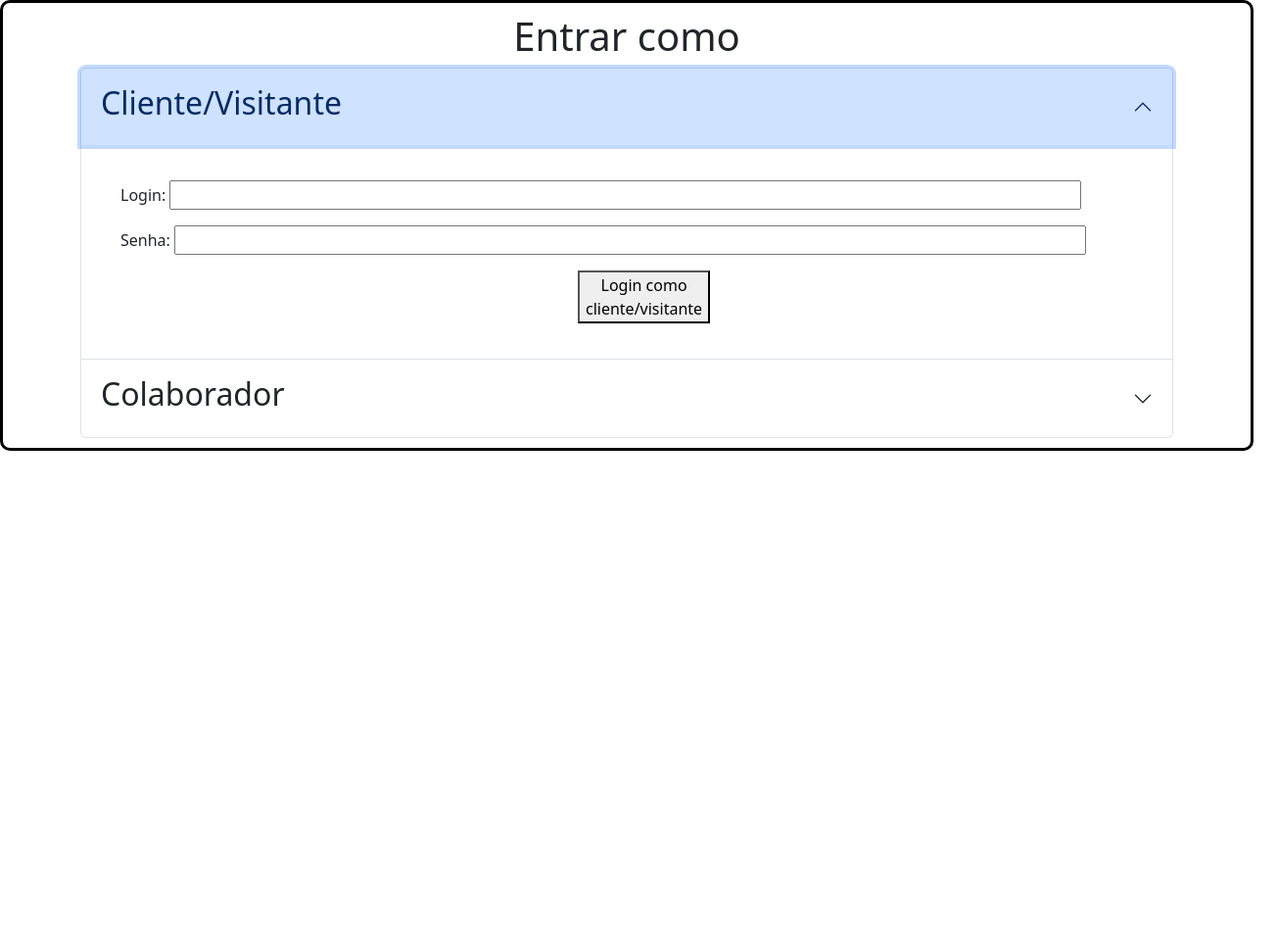
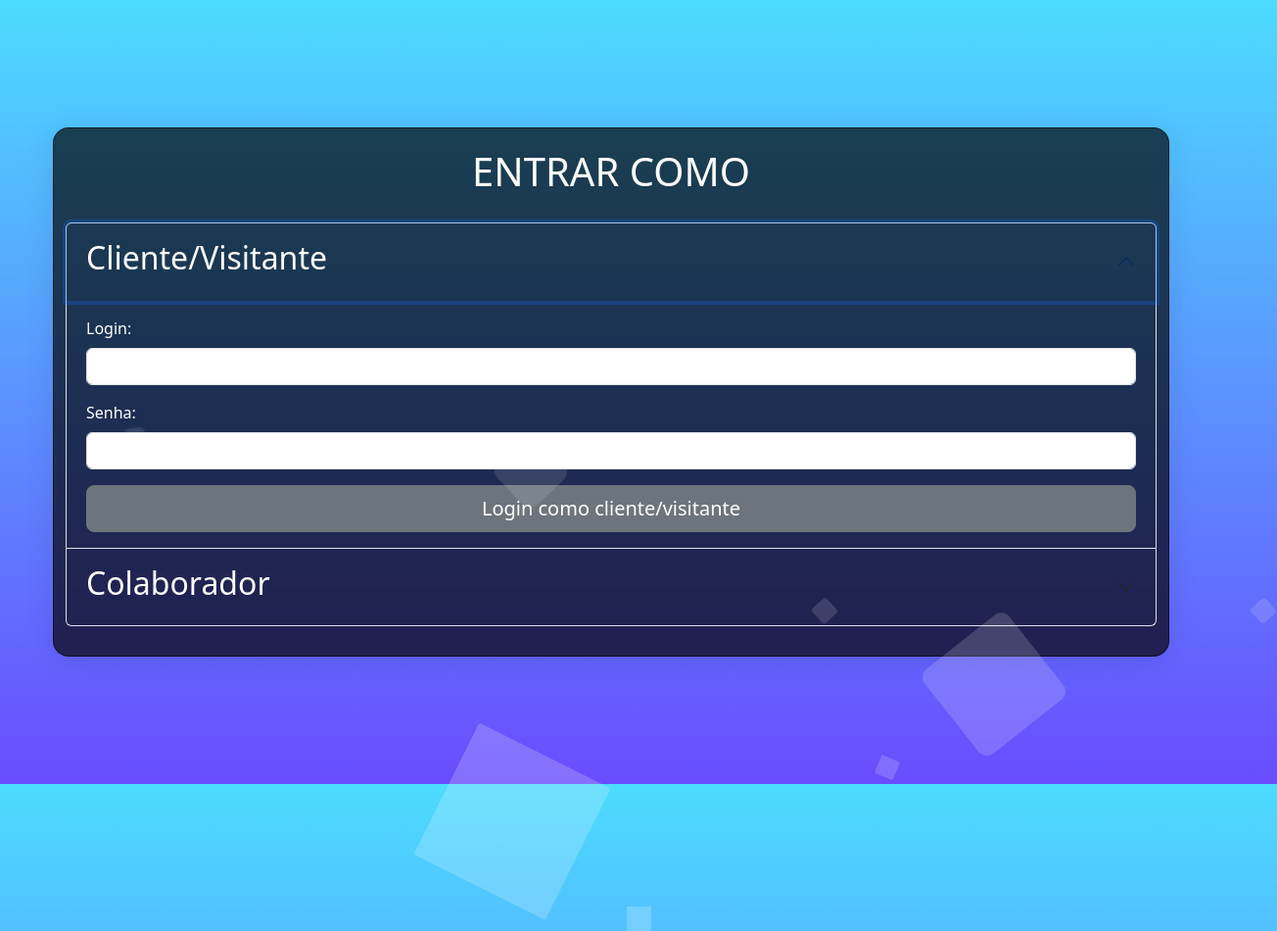
Before and after one commit to AmandaCacko/Projeto-Integrador-2sem, a plain HTML site: page login.html in a window 1280 px wide. Both pictures are taken after a click on the button "Cliente/Visitante". Shown: the whole page at 98% size, 1304 px wide, since content can reach past the window. Before the commit the page ends 800 px from the top, so only its background shows below. Drawn offline with nearby package versions, Linux system fonts and the light colour scheme.

Commit message:
Adição de animação e formatação do HTML/CSS login

```diff
--- a/login.html
+++ b/login.html
@@ -15,76 +15,87 @@
     <title>Login</title>
     <link rel="shortcut icon" type="imagex/png" href="./src/logo.ico" />
   </head>
-  <body>
+  <body class="full-height">
     <div class="container">
       <h1>Entrar como</h1>
-
-      <div class="accordion" id="accordionExample">
-        <div class="accordion-item">
-          <h2 class="accordion-header">
+      <div class="accordion" id="accordion">
+        <div class="accordion-item bg-transparent text-body">
+          <h2 class="accordion-header bg-transparent text-body">
             <button
-              class="accordion-button collapsed"
+              class="accordion-button collapsed bg-transparent text-body"
               type="button"
               data-bs-toggle="collapse"
               data-bs-target="#collapseTwo"
               aria-expanded="false"
               aria-controls="collapseTwo"
             >
-              <h2>Cliente/Visitante</h2>
+              <h2 class="text-white">Cliente/Visitante</h2>
             </button>
           </h2>
           <div
             id="collapseTwo"
-            class="accordion-collapse collapse"
-            data-bs-parent="#accordionExample"
+            class="accordion-collapse collapse bg-transparent text-body"
+            data-bs-parent="#accordion"
           >
-            <div class="accordion-body">
+            <div class="accordion-body bg-transparent text-body">
               <form>
                 <div class="mb-3">
-                  <label for="login">Login: </label>
-                  <input type="login" />
+                  <label for="login" class="form-label text-white"
+                    >Login:
+                  </label>
+                  <input type="login" class="form-control" />
                 </div>
                 <div class="mb-3">
-                  <label for="senha">Senha: </label>
-                  <input type="password" />
+                  <label for="senha" class="form-label text-white"
+                    >Senha:
+                  </label>
+                  <input type="password" class="form-control" />
                 </div>
-                <div class="button">
-                  <button type="submit">Login como cliente/visitante</button>
+                <div class="d-grid gap-2">
+                  <button type="submit" class="btn btn-secondary btn-lg">
+                    Login como cliente/visitante
+                  </button>
                 </div>
               </form>
             </div>
           </div>
         </div>
-        <div class="accordion-item">
-          <h2 class="accordion-header">
+        <div class="accordion-item bg-transparent text-body">
+          <h2 class="accordion-header bg-transparent text-body">
             <button
-              class="accordion-button collapsed"
+              class="accordion-button collapsed bg-transparent text-body"
               type="button"
               data-bs-toggle="collapse"
               data-bs-target="#collapseThree"
               aria-expanded="false"
               aria-controls="collapseThree"
             >
-              <h2>Colaborador</h2>
+              <h2 class="text-white">Colaborador</h2>
             </button>
           </h2>
           <div
             id="collapseThree"
             class="accordion-collapse collapse"
-            data-bs-parent="#accordionExample"
+            data-bs-parent="#accordion"
           >
             <div class="accordion-body">
               <form>
                 <div class="mb-3">
-                  <label for="login">Login: </label>
-                  <input type="login" />
+                  <label for="login" class="form-label text-white"
+                    >Login:
+                  </label>
+                  <input type="login" class="form-control" />
                 </div>
                 <div class="mb-3">
-                  <label for="senha">Senha: </label>
-                  <input type="password" />
+                  <label for="senha" class="form-label text-white"
+                    >Senha:
+                  </label>
+                  <input type="password" class="form-control" />
                 </div>
-                <div class="button">
-                  <button type="submit">Login como colaborador</button>
+                <div class="d-grid gap-2">
+                  <button type="submit" class="btn btn-secondary btn-lg">
+                    Login como colaborador
+                  </button>
                 </div>
               </form>
             </div>
@@ -92,6 +103,16 @@
         </div>
       </div>
     </div>
+    <ul class="animationBackground">
+      <li></li>
+      <li></li>
+      <li></li>
+      <li></li>
+      <li></li>
+      <li></li>
+      <li></li>
+      <li></li>
+    </ul>
   </body>
   <script
     src="https://cdn.jsdelivr.net/npm/bootstrap@5.3.0-alpha3/dist/js/bootstrap.bundle.min.js"
--- a/src/styles/login.css
+++ b/src/styles/login.css
@@ -1,20 +1,155 @@
 body {
-    padding: 10px;
     font-family: sans-serif;
-    border: solid black;
-    border-radius: 10px;
+    height: 100vh;
+    background: linear-gradient(360deg,#694CFF,#4CDBFF);
 }
+
+.full-height {
+    display: flex;
+    align-items: center;
+    justify-content: center;
+    overflow: hidden;
+  }
+
 h1 {
+    color: white;
+    text-align: center;
+    text-transform: uppercase;
+    padding-bottom: 20px;
+
+}
+
+button{
+    display: flex;
+    justify-content: center;
     text-align: center;
 }
-form {
-    margin: 20px;
+
+.container{
+    color: white;
+    flex-direction: row;
+    justify-content: center;
+    align-items: center;
+    padding: 15px;
+    padding-top: 20px;
+    padding-bottom: 30px;
+    padding-left: 60px;
+    padding-right: 60px;
+    background: rgba(0, 0, 0, 0.68);
+    border-radius: 16px;
+    box-shadow: 0 4px 30px rgba(0, 0, 0, 0.1);
+    backdrop-filter: blur(2.3px);
+    border: 1px solid rgba(0, 0, 0, 0.47);
 }
-input{
-    width: 90%;
+
+
+.animationBackground ul{
+    position: absolute;
+    top: 0;
+    left: 0;
+    width: 100%;
+    height: 100%;
+    overflow: hidden;
 }
-.button {
+
+.animationBackground li{
+    position: absolute;
     display: block;
-    margin: 0px auto;
-    width: 100px;
+    list-style: none;
+    width: 20px;
+    height: 20px;
+    background: rgba(255, 255, 255, 0.2);
+    animation: animate 25s linear infinite;
+    bottom: -150px;
+
 }
+
+.animation li:nth-child(1){
+    left: 25%;
+    width: 80px;
+    height: 80px;
+    animation-delay: 0s;
+}
+
+
+.animationBackground li:nth-child(2){
+    left: 10%;
+    width: 20px;
+    height: 20px;
+    animation-delay: 2s;
+    animation-duration: 12s;
+}
+
+.animationBackground li:nth-child(3){
+    left: 70%;
+    width: 20px;
+    height: 20px;
+    animation-delay: 4s;
+}
+
+.animationBackground li:nth-child(4){
+    left: 40%;
+    width: 60px;
+    height: 60px;
+    animation-delay: 0s;
+    animation-duration: 18s;
+}
+
+.animationBackground li:nth-child(5){
+    left: 65%;
+    width: 20px;
+    height: 20px;
+    animation-delay: 0s;
+}
+
+.animationBackground li:nth-child(6){
+    left: 75%;
+    width: 110px;
+    height: 110px;
+    animation-delay: 3s;
+}
+
+.animationBackground li:nth-child(7){
+    left: 35%;
+    width: 150px;
+    height: 150px;
+    animation-delay: 7s;
+}
+
+.animationBackground li:nth-child(8){
+    left: 50%;
+    width: 25px;
+    height: 25px;
+    animation-delay: 15s;
+    animation-duration: 45s;
+}
+
+.animationBackground li:nth-child(9){
+    left: 20%;
+    width: 15px;
+    height: 15px;
+    animation-delay: 2s;
+    animation-duration: 35s;
+}
+
+.circles li:nth-child(10){
+    left: 85%;
+    width: 150px;
+    height: 150px;
+    animation-delay: 0s;
+    animation-duration: 11s;
+}
+
+@keyframes animate {
+    0%{
+        transform: translateY(0) rotate(0deg);
+        opacity: 1;
+        border-radius: 0;
+    }
+
+    100%{
+        transform: translateY(-1000px) rotate(720deg);
+        opacity: 0;
+        border-radius: 50%;
+    }
+}
```
